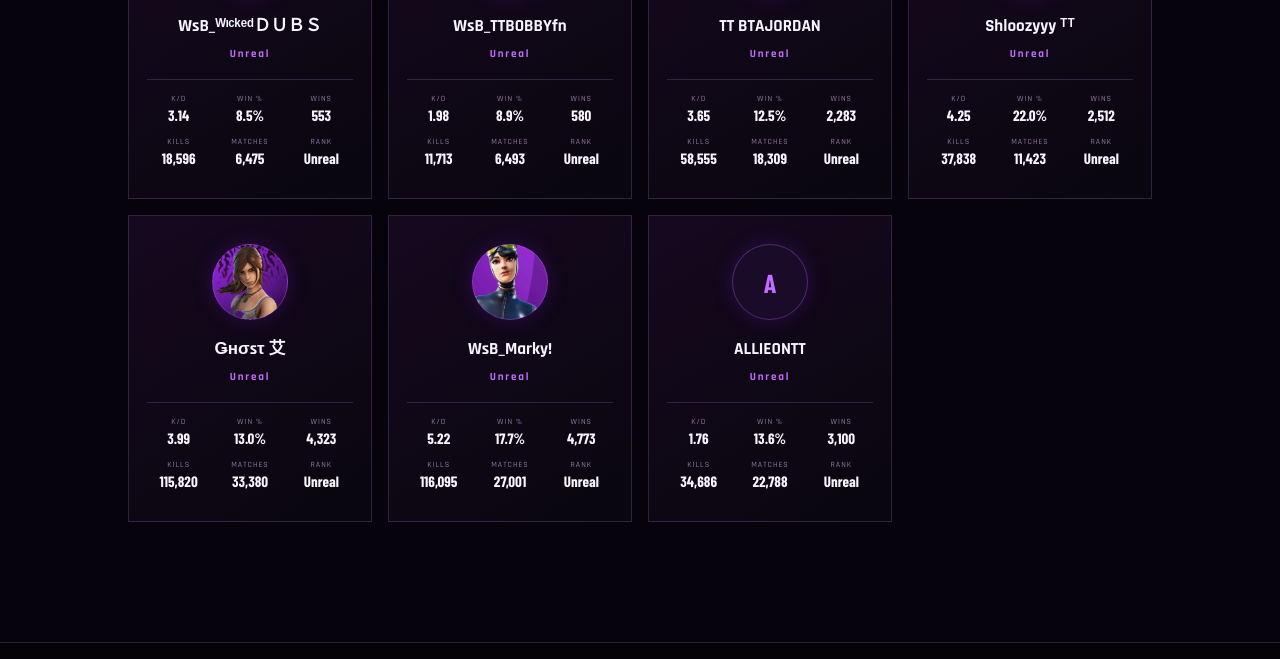
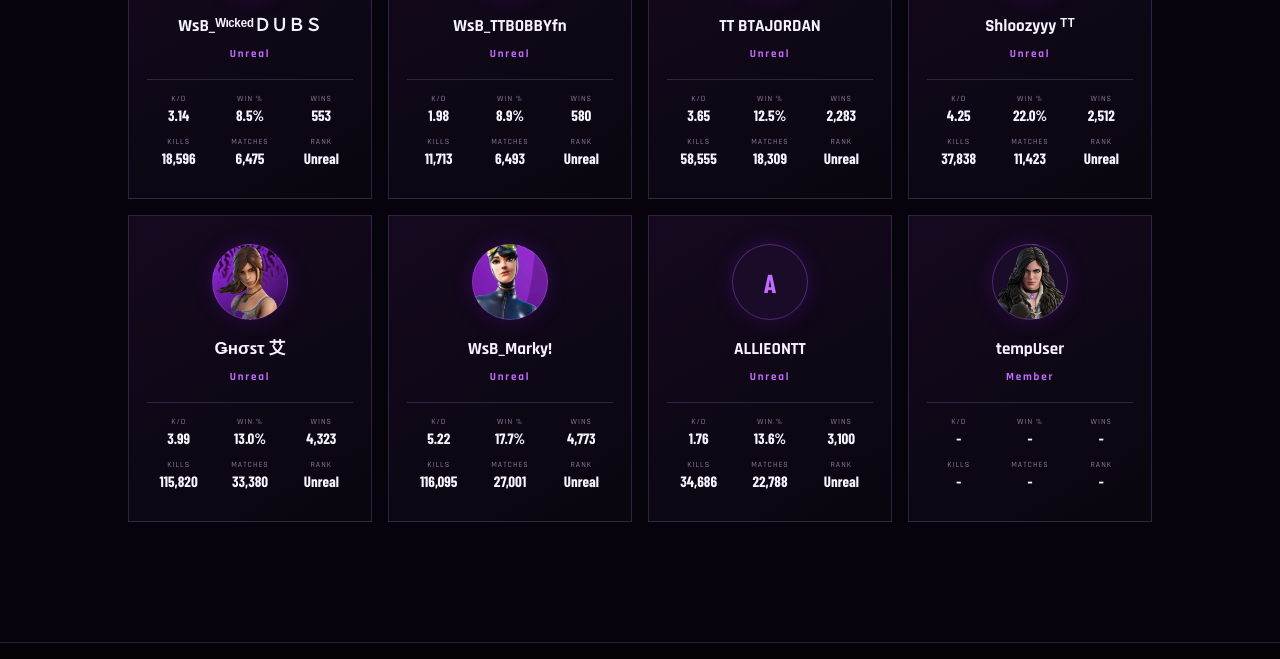
Before and after one commit to JJGiampietro/WsB-eSports, a plain HTML site: page members.html in a window 1280 px wide. Shown: the part 1170-1829 px from the top of the page. Drawn offline with nearby package versions, Linux system fonts and the light colour scheme; a web font is replaced by a local one.

Commit message:
Add tempUser member card

```diff
--- a/members.html
+++ b/members.html
@@ -291,6 +291,21 @@
           </div>
         </div>
       </div>
+      <div class="member-card has-stats" data-fn-user="tempUser" data-fn-platform="pc">
+        <div class="member-emblem" style="background-image:url('tempuser.png');"></div>
+        <div class="member-info">
+          <div class="member-name">tempUser</div>
+          <div class="member-meta"><b>Member</b></div>
+          <div class="member-stats">
+            <div class="member-stat"><span>K/D</span><b data-stat="kd">-</b></div>
+            <div class="member-stat"><span>WIN %</span><b data-stat="winrate">-</b></div>
+            <div class="member-stat"><span>WINS</span><b data-stat="wins">-</b></div>
+            <div class="member-stat"><span>KILLS</span><b data-stat="kills">-</b></div>
+            <div class="member-stat"><span>MATCHES</span><b data-stat="matches">-</b></div>
+            <div class="member-stat"><span>RANK</span><b>-</b></div>
+          </div>
+        </div>
+      </div>
     </div>
   </section>
 </main>
```
Also changed, not shown: tempuser.png (added).
